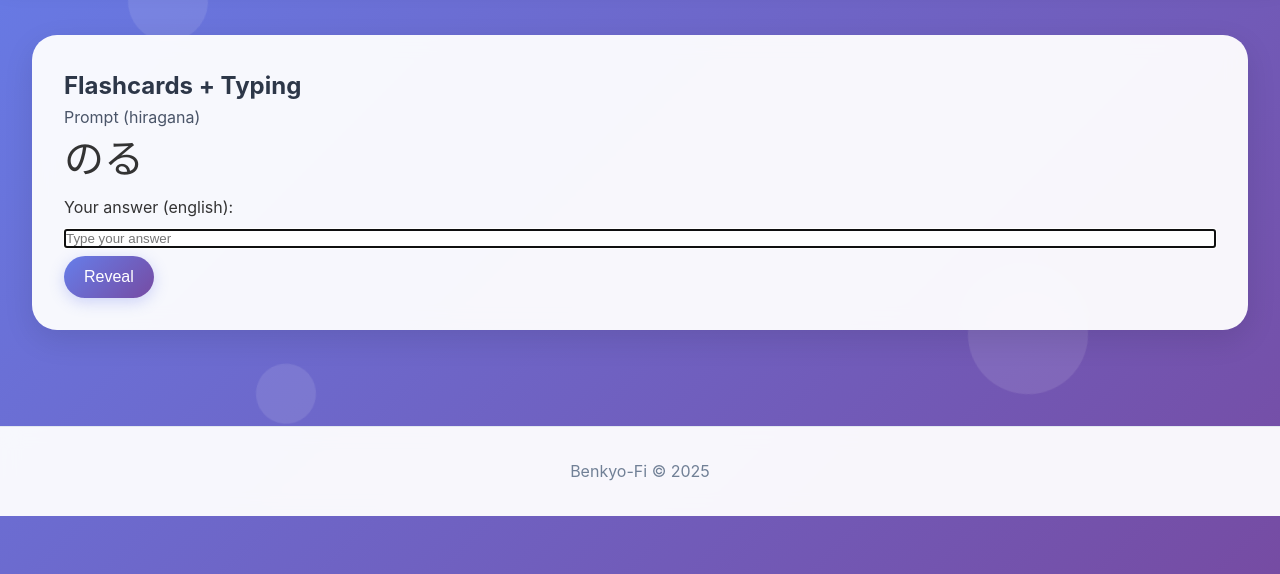
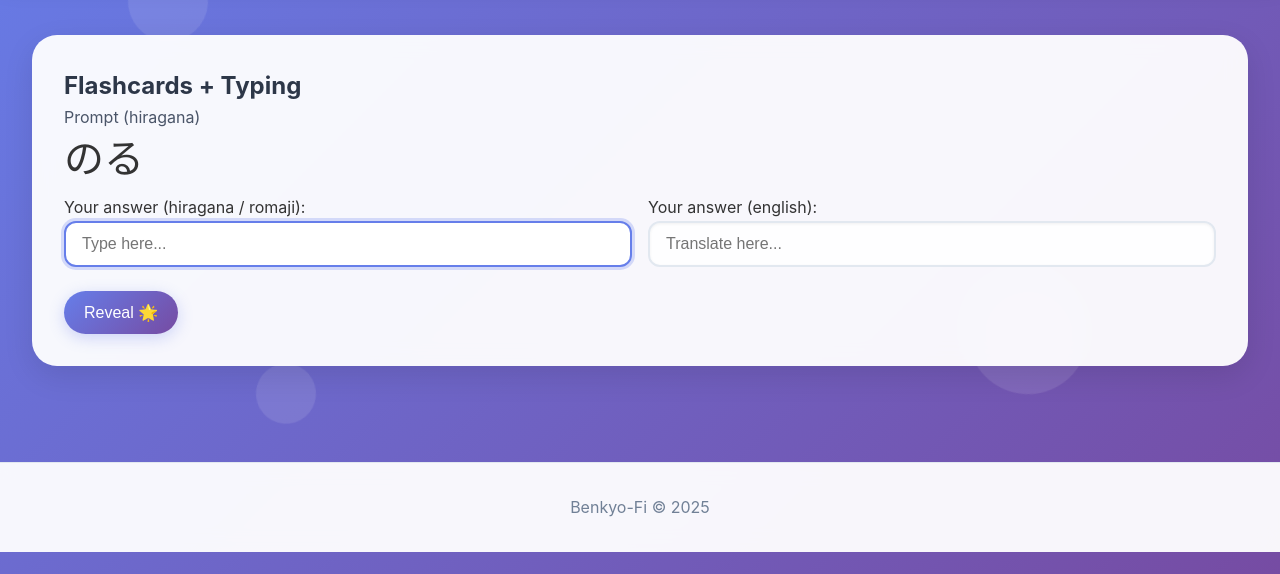
Before and after one commit to rfelixmg/benky-fy, a Flask app: page /module1/ in a window 1280 px wide. Shown: the part 197-771 px from the top of the page. Run offline with Flask 3, Linux system fonts and the light colour scheme.

Commit message:
working well by itself.

```diff
--- a/app/module1.py
+++ b/app/module1.py
@@ -11,6 +11,7 @@ module1_bp = Blueprint("module1", __name__)
 
 @dataclass
 class FlashcardItem:
+	index: int
 	kanji: str
 	hiragana: str
 	katakana: str
@@ -24,9 +25,10 @@ def load_flashcards_from_csv(path: str) -> list[FlashcardItem]:
     flashcards = []
     with open(path, newline='', encoding='utf-8') as csvfile:
         reader = csv.DictReader(csvfile)
-        for row in reader:
+        for idx, row in enumerate(reader):
 			# FlashcardItem(prompt="あ", answer="a", prompt_script="hiragana", answer_script="romaji"),
             item = FlashcardItem(
+				index=idx,
                 kanji=row["Kanji"],
                 hiragana=row["Hiragana"],
                 katakana=row["Katakana"],
@@ -49,13 +51,16 @@ class FlashcardEngine:
 		self._data = load_flashcards_from_csv(filename)
 
 
+	def __getitem__(self, index: int) -> FlashcardItem:
+		return self._data[index]
+
 	def get_next(self) -> FlashcardItem:
 		# Placeholder: returns first for now
 		return self._data[random.randint(0, len(self._data))]
 
 	def check_answer(self, user_input: str, item: FlashcardItem) -> Tuple[bool, str]:
-		# Placeholder comparison (case-insensitive)
 		is_correct = user_input.strip().lower() == item.answer.lower()
+		print(f"{is_correct=}")
 		return is_correct, item.answer
 
 
@@ -70,8 +75,9 @@ def module1_index():
 
 @module1_bp.route("/check", methods=["POST"])  # /module1/check
 def module1_check():
-	item = engine.get_next()
-	user_input: Optional[str] = request.form.get("user_input")
+	item = engine[int(request.form["item_id"])]
+	user_input: Optional[str] = request.form.get("user_english")
+
 	is_correct, correct_answer = engine.check_answer(user_input or "", item)
 	result = {
 		"is_correct": is_correct,
--- a/app/static/css/style.css
+++ b/app/static/css/style.css
@@ -218,3 +218,45 @@ body {
 	.main-title { font-size: 2rem; }
 	.brand-logo { height: 56px; } /* new */
 }
+
+
+/*
+
+
+*/
+
+.input-row {
+	display: flex;
+	gap: 1rem;
+	margin-bottom: 1rem;
+}
+
+.input-group {
+	flex: 1;
+	display: flex;
+	flex-direction: column;
+}
+
+.answer-input {
+	width: 100%;
+	padding: 0.75rem 1rem;
+	border: 2px solid #e2e8f0;
+	border-radius: 12px;
+	font-size: 1rem;
+	transition: all 0.2s ease;
+	background: rgba(255,255,255,0.9);
+	box-shadow: inset 0 1px 3px rgba(0,0,0,0.06);
+}
+
+.answer-input:focus {
+	border-color: #667eea;
+	background: #fff;
+	outline: none;
+	box-shadow: 0 0 0 3px rgba(102,126,234,0.25);
+}
+
+@media (max-width: 768px) {
+	.input-row {
+		flex-direction: column;
+	}
+}
--- a/app/templates/module1.html
+++ b/app/templates/module1.html
@@ -8,10 +8,21 @@
 		<div class="prompt-value">{{ item.hiragana }}</div>
 	</div>
 	<form class="answer-form" method="POST" action="{{ url_for('module1.module1_check') }}">
-		<label for="user_input">Your answer ({{ item.answer_script }}):</label>
-		<input type="text" id="user_input" name="user_input" placeholder="Type your answer" autofocus />
+		<div class="input-row">
+			<div class="input-group">
+				<label for="user_input">Your answer (hiragana / romaji):</label>
+				<input type="text" id="user_input" name="user_input" class="answer-input" placeholder="Type here..." autofocus />
+			</div>
+
+			<div class="input-group">
+				<label for="user_english">Your answer (english):</label>
+				<input type="text" id="user_english" name="user_english" class="answer-input" placeholder="Translate here..." />
+			</div>
+		</div>
+		<input type="hidden" id="item_id" name="item_id" value="{{ item.index }}">
+
 		<div class="actions">
-			<button type="submit" class="btn">Reveal</button>
+			<button type="submit" class="btn">Reveal 🌟</button>
 		</div>
 	</form>
 
```
